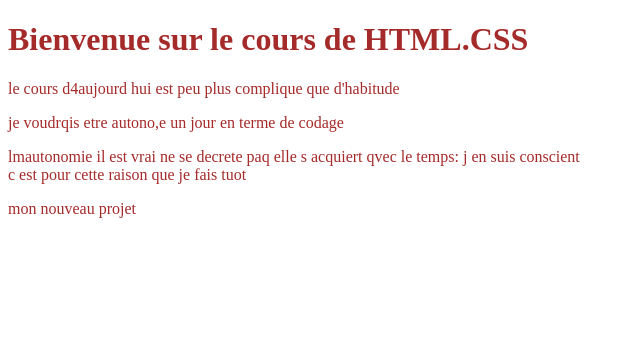
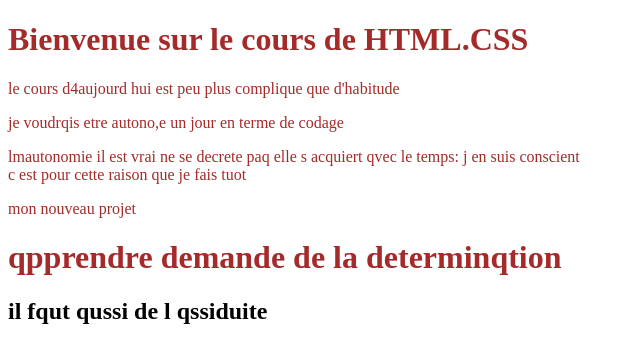
Before and after one commit to hope243/HTML.css, a plain HTML site: page index.html in a window 1280 px wide. Shown: the whole page, without its empty margins (0-640 px from the left). Drawn offline with Linux system fonts and the light colour scheme.

Commit message:
je le veux

```diff
--- a/index.html
+++ b/index.html
@@ -19,6 +19,8 @@
 <p>lmautonomie il est vrai ne se decrete paq elle s acquiert qvec le temps: j en suis conscient <br> c est pour cette raison que je fais tuot </p>
 
     <p>mon nouveau projet</p>
+    <h1>qpprendre demande de la determinqtion</h1>
+    <h2>il fqut qussi de l qssiduite</h2>
 
 </body>
 </html>
```
